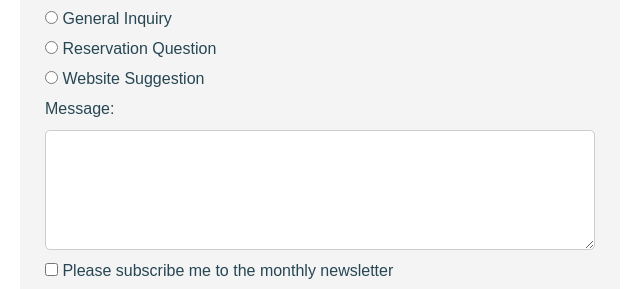
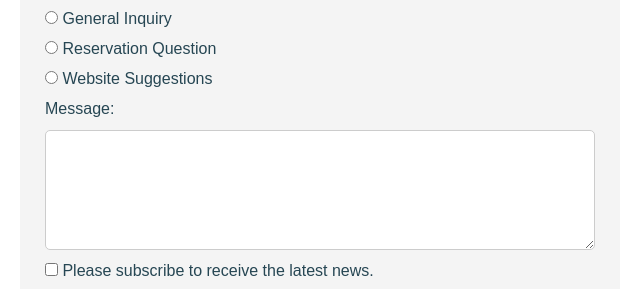
Before and after one commit to ManuelDetroit/wdd130, a plain HTML site: page wwr/contact.html in a window 1280 px wide. Shown: the part 1350-1639 px from the top of the page, 320-960 px from the left. Drawn offline with Linux system fonts and the light colour scheme.

Commit message:
new contact

```diff
--- a/wwr/contact.html
+++ b/wwr/contact.html
@@ -3,6 +3,7 @@
 <html lang="en-US">
 <head>
     <meta charset="UTF-8">
+
     <meta name="viewport" content="width=device-width, initial-scale=1.0">
 
     <meta name="description" content="Contact Water Speed Park for rafting reservations, questions, and information about our services.">
@@ -51,6 +52,7 @@
                 allowfullscreen
                 loading="lazy"
                 referrerpolicy="strict-origin-when-cross-origin">
+
             </iframe>
 
         </section>
@@ -109,7 +111,7 @@
 
                 <label for="suggestion">
                     <input type="radio" id="suggestion" name="purpose" value="suggestion">
-                    Website Suggestion
+                    Website Suggestions
                 </label>
 
                 <label for="message">Message:</label>
@@ -117,7 +119,7 @@
 
                 <label for="subscribe">
                     <input type="checkbox" id="subscribe" name="subscribe">
-                    Please subscribe me to the monthly newsletter
+                    Please subscribe to receive the latest news.
                 </label>
 
                 <button type="submit">Send Message</button>
```
